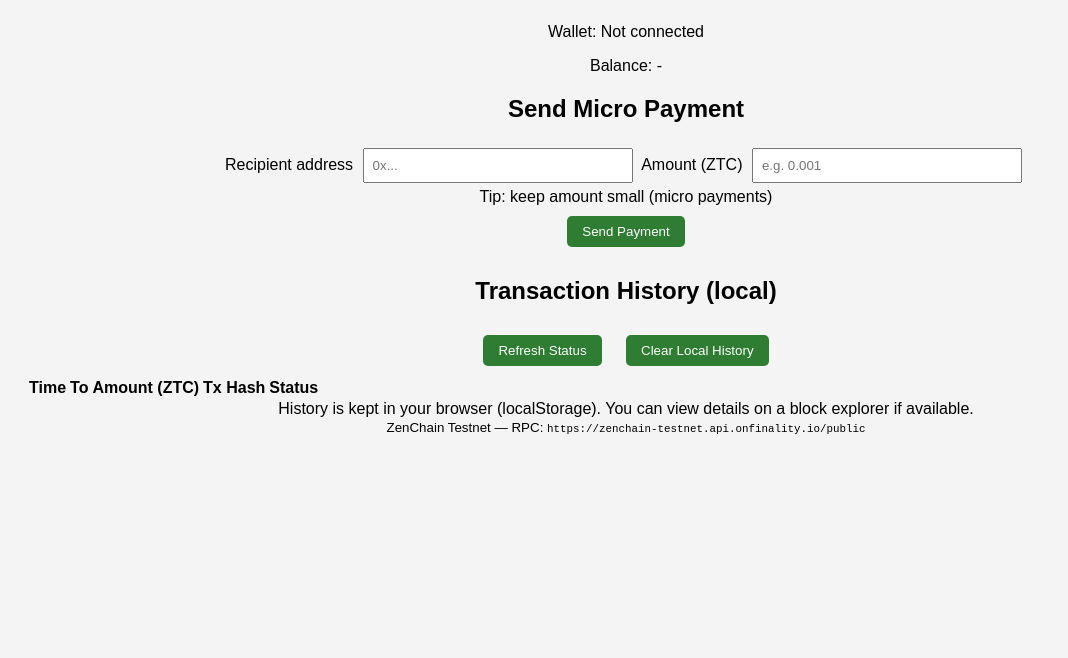
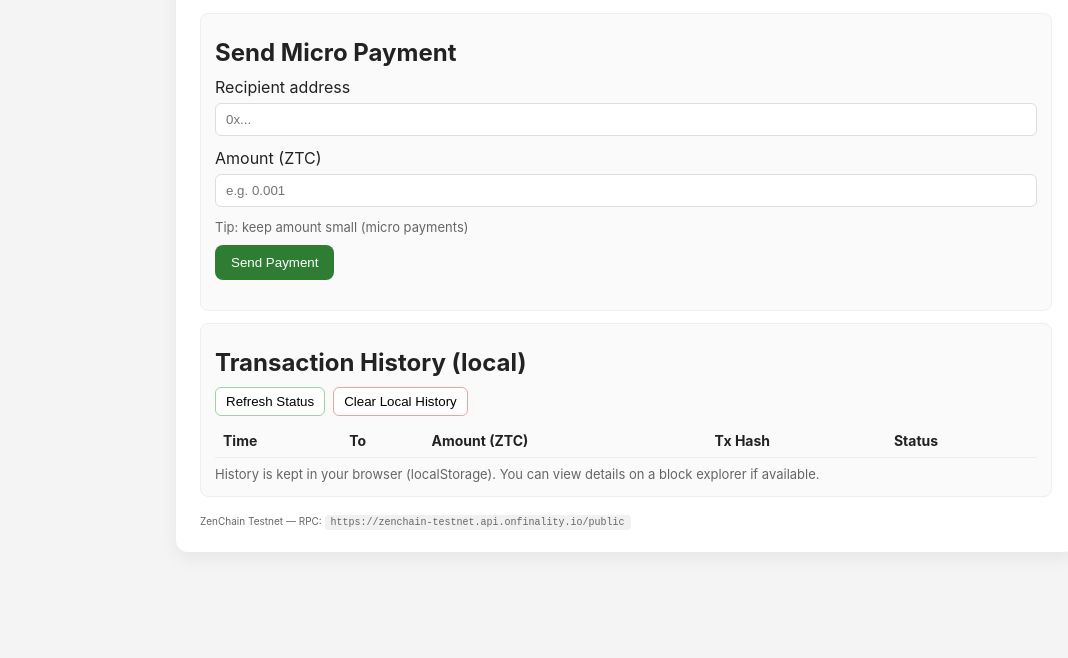
Before and after one commit to zahraaa640/-zenchain-transaction-viewer, a plain HTML site: page index.html in a window 1280 px wide. Shown: the part 142-800 px from the top of the page, without its empty margins (14-1082 px from the left). Drawn offline with nearby package versions, Linux system fonts and the light colour scheme.

Commit message:
Update style.css

```diff
--- a/style.css
+++ b/style.css
@@ -1,36 +1,95 @@
-body {
-  font-family: Arial, sans-serif;
-  text-align: center;
-  margin: 40px;
-  background: #f4f4f4;
+:root{
+  --green:#2e7d32;
+  --dark:#1b5e20;
+  --bg:#f4f4f4;
+  --card:#ffffff;
+  --muted:#666;
 }
 
-h1 {
-  color: #2e7d32;
+*{box-sizing:border-box}
+body{
+  font-family: Inter, system-ui, -apple-system, "Segoe UI", Roboto, "Helvetica Neue", Arial;
+  background: var(--bg);
+  margin:0;
+  padding:20px;
+  color:#222;
 }
 
-input {
-  padding: 8px;
-  margin: 5px;
-  width: 250px;
+.container{
+  max-width:900px;
+  margin:0 auto;
+  background:var(--card);
+  padding:24px;
+  border-radius:12px;
+  box-shadow:0 6px 18px rgba(0,0,0,0.06);
 }
 
-button {
-  padding: 8px 15px;
-  margin: 10px;
-  background: #2e7d32;
-  color: white;
-  border: none;
-  cursor: pointer;
-  border-radius: 5px;
+h1{color:var(--green); margin:0 0 14px 0}
+h2{margin:10px 0; color:#222}
+
+.wallet-row{
+  display:flex;
+  gap:16px;
+  align-items:center;
+  margin-bottom:18px;
 }
 
-button:hover {
-  background: #1b5e20;
+#connectBtn{
+  background:var(--green);
+  color:#fff;
+  border:0;
+  padding:10px 14px;
+  border-radius:8px;
+  cursor:pointer;
+}
+#connectBtn:hover{background:var(--dark)}
+
+.wallet-info p{margin:2px 0; font-size:14px; color:var(--muted)}
+
+.send-box, .history-box{
+  margin-top:12px;
+  padding:14px;
+  border-radius:8px;
+  background:#fafafa;
+  border:1px solid #eee;
 }
 
-#status {
-  margin-top: 20px;
-  font-weight: bold;
-  color: #333;
+.send-box input{
+  width:100%;
+  padding:8px 10px;
+  margin:6px 0 12px 0;
+  border-radius:6px;
+  border:1px solid #ddd;
 }
+
+.small-note{font-size:13px; color:var(--muted); margin-bottom:10px}
+
+#sendBtn{
+  background:var(--green);
+  color:#fff;
+  border:0;
+  padding:10px 16px;
+  border-radius:8px;
+  cursor:pointer;
+}
+#sendBtn:hover{background:var(--dark)}
+
+.status{margin-top:12px; font-weight:600}
+
+.history-controls{display:flex; gap:8px; margin-bottom:8px}
+.history-controls button{
+  padding:6px 10px; border-radius:6px; border:1px solid #ddd; background:#fff; cursor:pointer;
+}
+#clearBtn{border-color:#f1a1a1}
+#refreshBtn{border-color:#a1d3a1}
+
+table{
+  width:100%; border-collapse:collapse; font-size:14px;
+}
+thead th{ text-align:left; padding:8px; background:#fafafa; border-bottom:1px solid #eee}
+tbody td{padding:8px; border-bottom:1px dashed #f0f0f0; word-break:break-all}
+
+.note{margin-top:8px; color:var(--muted); font-size:13px}
+
+footer{margin-top:16px; font-size:12px; color:var(--muted)}
+code{background:#f1f1f1; padding:2px 6px; border-radius:4px}
```
